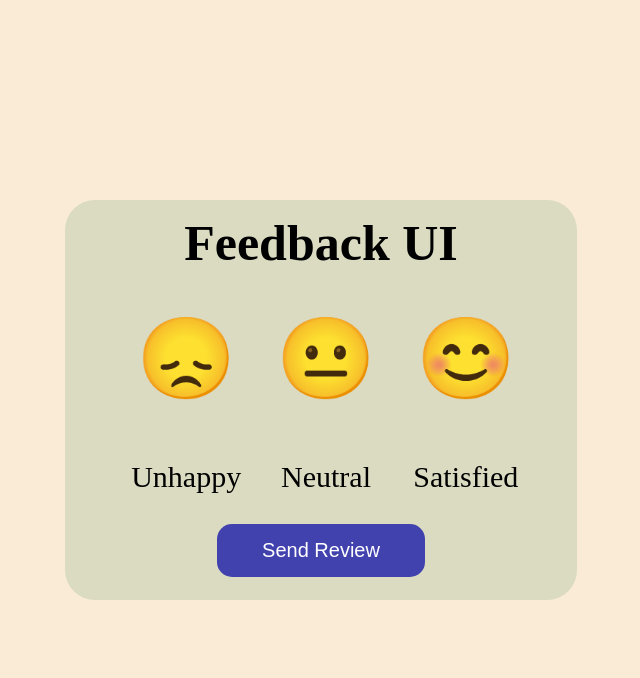
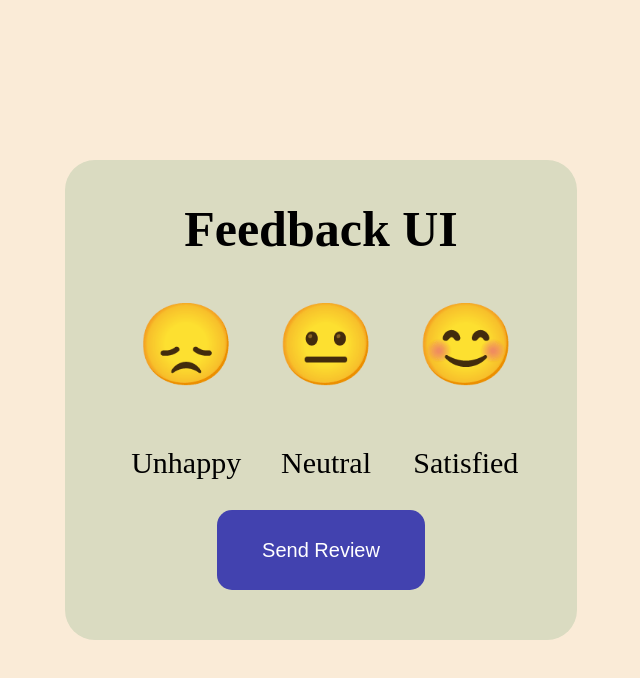
Before and after one commit to sandhyasawalkar1999/Feedback-UI, a plain HTML site: page index.html in a window 1280 px wide. Shown: the whole page, without its empty margins (319-959 px from the left). Drawn offline with Linux system fonts and the light colour scheme.

Commit message:
project is updated

```diff
--- a/styles.css
+++ b/styles.css
@@ -15,7 +15,7 @@
     /* border: 2px solid black; */
     padding: 40px;
     width: 40vw;
-    height: 50vh;
+    height: 60vh;
     display: flex;
     flex-direction: column;
     justify-content: center;
@@ -66,9 +66,9 @@ button{
 }
 .btn{
     margin: 10px;
-    padding: 15px;
+    padding: 10px;
     width: 13rem;
-    height: 10rem;
+    height: 5rem;
     font-size: 20px;
     background-color: rgb(66, 66, 175);
     color: white;
```
